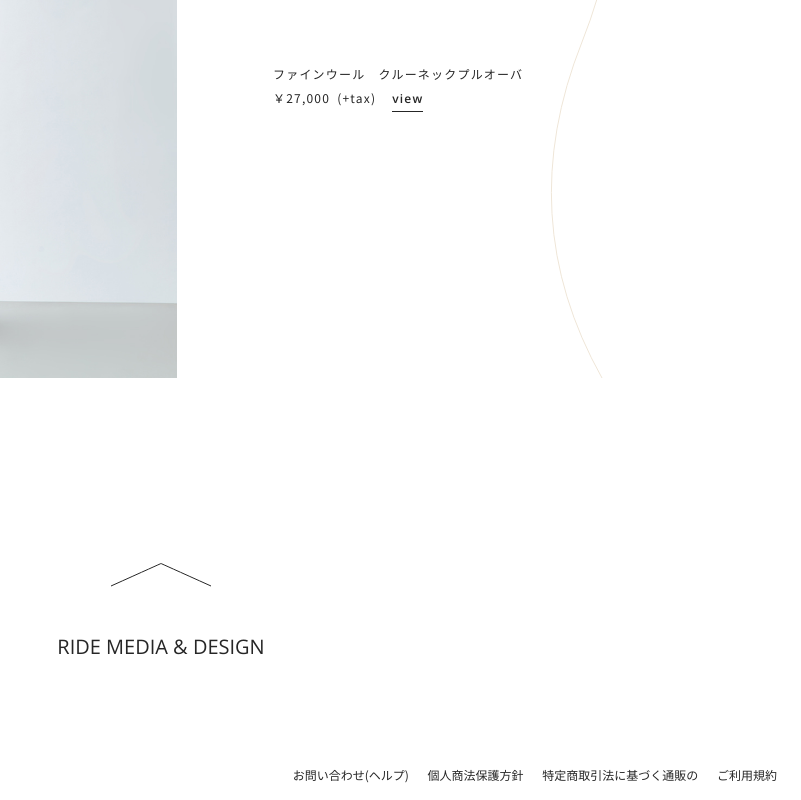
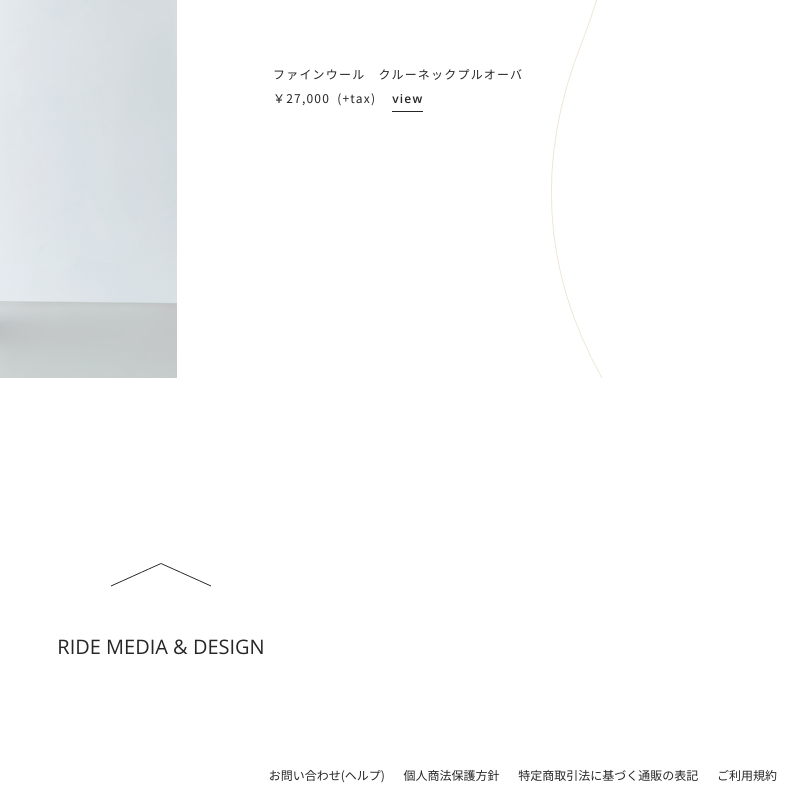
Before and after one commit to shihori-23/rmd_task, a website: page index.html in a window 1280 px wide. Shown: the part 2032-2832 px from the top of the page, 479-1280 px from the left. Drawn offline with nearby package versions, Linux system fonts and the light colour scheme.

Commit message:
<Fix>Footerの表記を修正

```diff
--- a/index.html
+++ b/index.html
@@ -816,7 +816,7 @@
                 <a href="#" target="_blank">個人商法保護方針</a>
             </li>
             <li class="footer-right-notation">
-                <a href="#" target="_blank">特定商取引法に基づく通販の  </a>
+                <a href="#" target="_blank">特定商取引法に基づく通販の表記</a>
             </li>
             <li class="footer-right-tos">
                 <a href="#" target="_blank">ご利用規約</a>
```
Also changed, not shown: js/main.js (+8 -9 lines).
